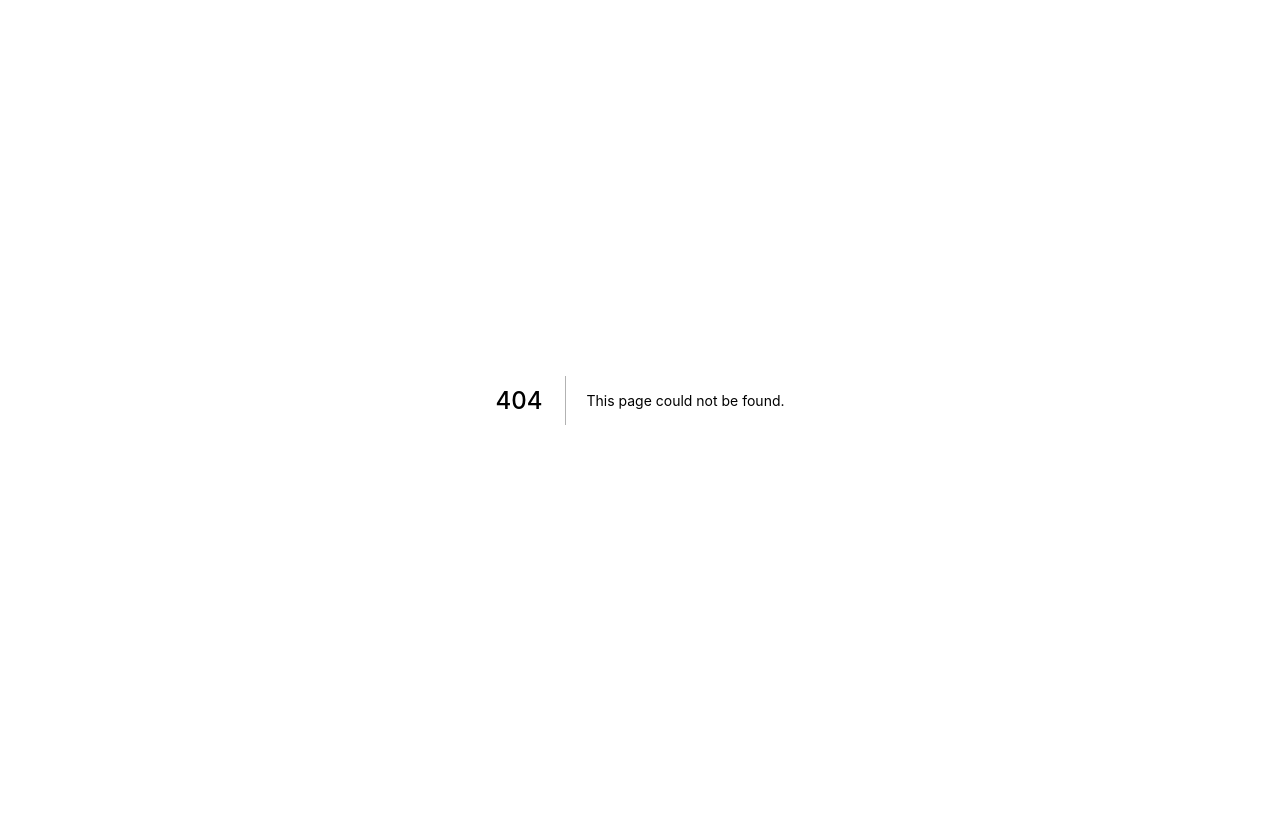
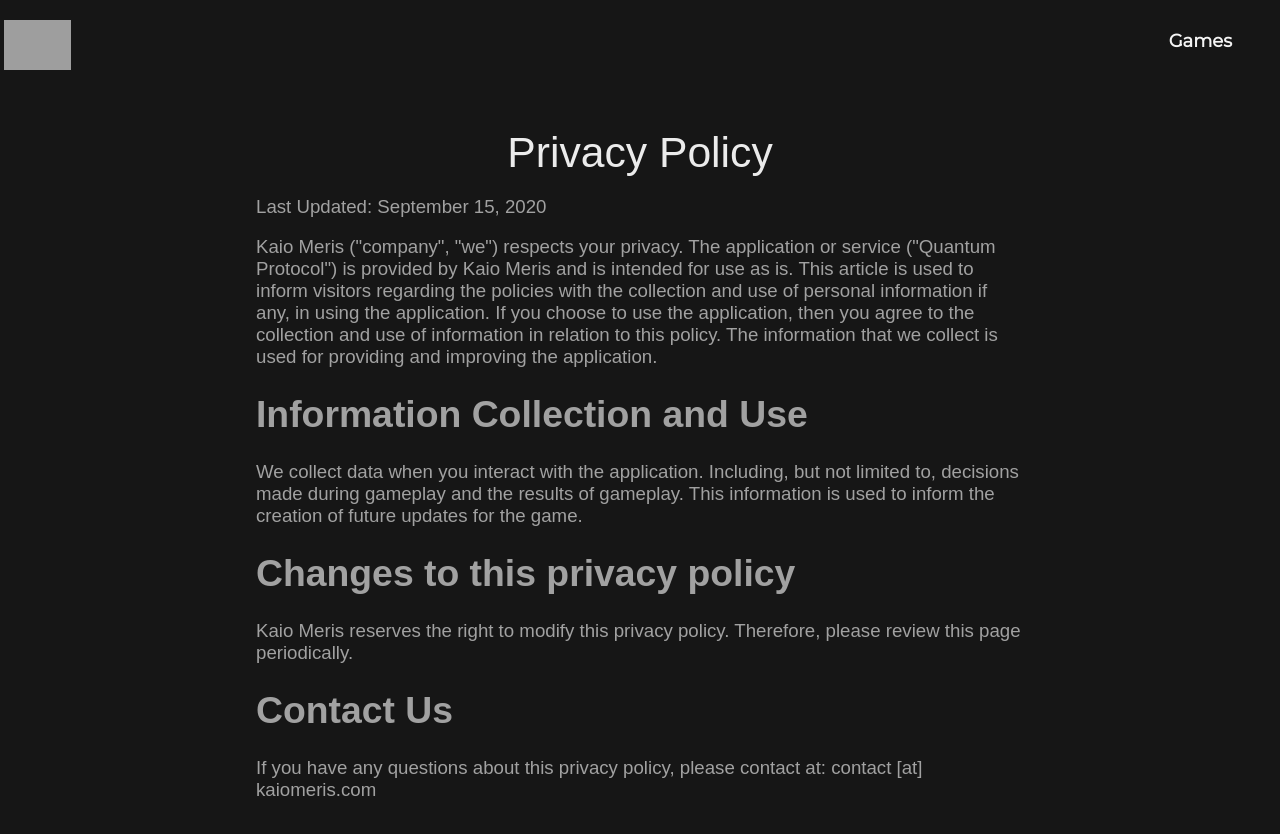
Before and after one commit to jaronkong/kaiomeris-website, a Next.js app: page /privacy in a window 1280 px wide. Before the commit this address had no page. Shown: the top 834 px of the page. Before the commit the page ends 800 px from the top, so only its background shows below. Built offline with nearby package versions, Linux system fonts and the light colour scheme; grey boxes are pictures that could not be loaded.

Commit message:
privacy policy

```diff
--- /dev/null
+++ b/pages/privacy/index.js
@@ -0,0 +1,60 @@
+import Layout from "../../components/Layout";
+
+const contentColumn = {
+  color: '#a1a1a1',
+  'font-family': 'sans-serif',
+  'font-size': '14pt',
+  margin: 'auto',
+  maxWidth: '768px',
+};
+
+const bigHeaderStyle = {
+  color: '#ebebeb',
+  'font-size': '32pt',
+  'font-family': 'sans-serif',
+  'text-align': 'center',
+  margin: '0 32px',
+};
+
+const topMargin = {
+  margin: '64px 0px'
+}
+
+function About() {
+  return (
+    <Layout>
+      <div style={topMargin}> </div>
+      <p style={bigHeaderStyle}>Privacy Policy</p>
+      <div style={contentColumn}>
+        <p>Last Updated: September 15, 2020</p>
+
+        <p>
+        Kaio Meris ("company", "we") respects your privacy.
+        The application or service ("Quantum Protocol") is provided by Kaio Meris and is intended for use as is.
+        This article is used to inform visitors regarding the policies with the collection and use of personal information if any,
+        in using the application. If you choose to use the application, then you agree to the collection and use of information
+        in relation to this policy. The information that we collect is used for providing and improving the application.
+        </p>
+
+        <h1>Information Collection and Use</h1>
+        <p>
+        We collect data when you interact with the application. Including, but not limited to, decisions made during gameplay and the
+        results of gameplay. This information is used to inform the creation of future updates for the game.
+        </p>
+
+        <h1>Changes to this privacy policy</h1>
+        Kaio Meris reserves the right to modify this privacy policy. Therefore, please review this page periodically.
+
+        <h1>Contact Us</h1>
+        If you have any questions about this privacy policy, please contact at: contact [at] kaiomeris.com
+      </div>
+      <style jsx>{`
+      body {
+        background-color: #161616;
+      }
+      `}</style>
+    </Layout>
+  )
+}
+
+export default About
--- a/pages/quantum/index.js
+++ b/pages/quantum/index.js
@@ -230,6 +230,9 @@ function QuantumPage() {
         <TwitterFollowButton screenName="QuantumCardGame" options={{ size: 'large' }} placeholder="Loading" />
       </div>
       <div style={separatorDiv}></div>
+      <div style={separatorDiv}></div>
+      <div style={separatorDiv}></div>
+      <a href="/privacy" style={detailStyle}>Privacy Policy</a>
 
       <style jsx>{`
       body {
--- a/pages/quantum/presskit.js
+++ b/pages/quantum/presskit.js
@@ -20,7 +20,7 @@ const contentColumn = {
   'font-family': 'sans-serif',
   'font-size': '14pt',
   margin: 'auto',
-  maxWidth: '1024px',
+  maxWidth: '768px',
 };
 
 const categoryHeader = {
```
